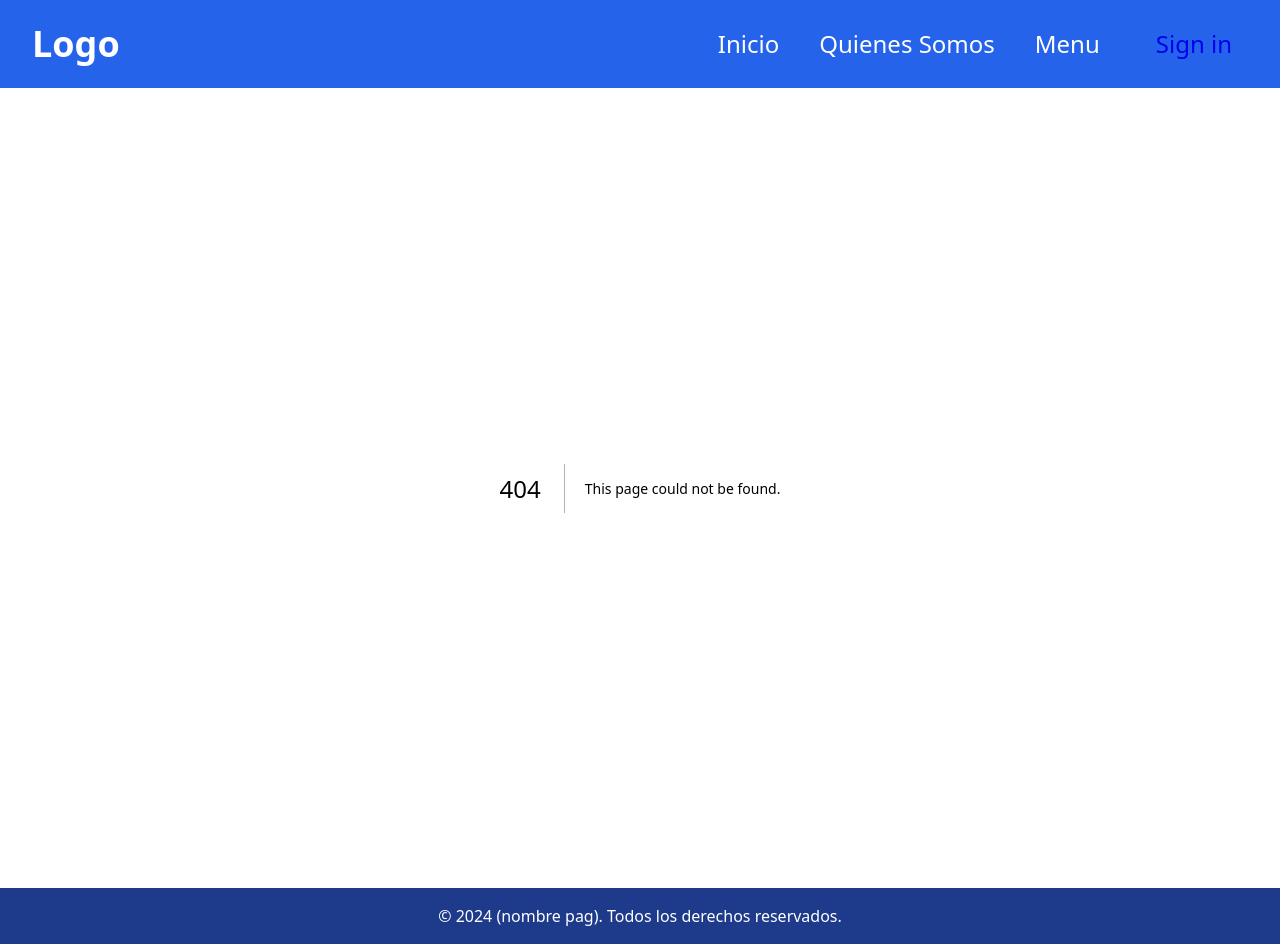
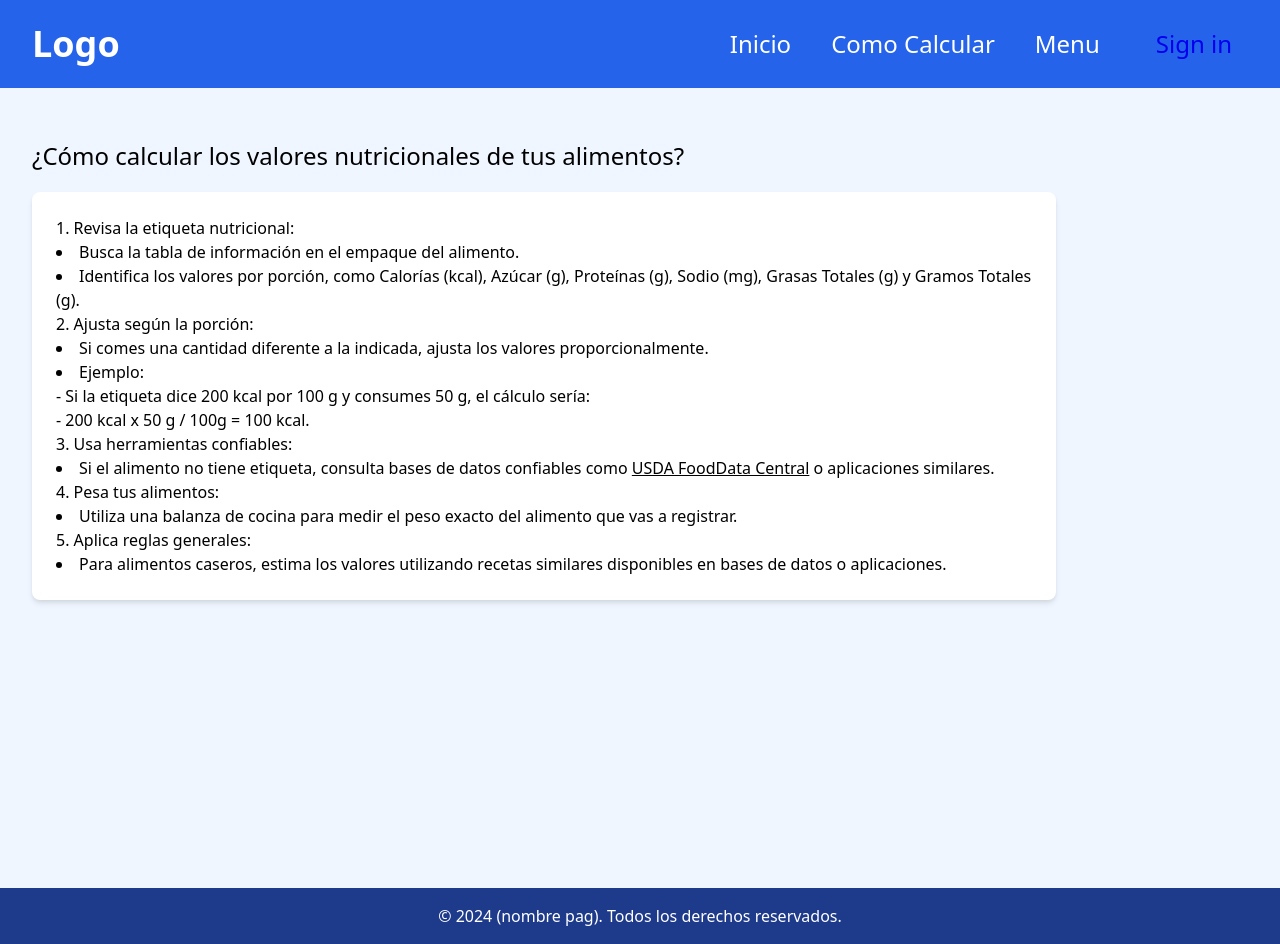
Before and after one commit to ancardoen/Dise-o-Software-Grupo15, a Next.js app in the folder my-app/: page /como-calcular in a window 1280 px wide. Before the commit this address had no page. Built offline with nearby package versions, Linux system fonts and the light colour scheme.

Commit message:
Avance pags Inicio, Como Calcular

```diff
--- a/my-app/package.json
+++ b/my-app/package.json
@@ -16,7 +16,10 @@
     "react-dom": "^18"
   },
   "devDependencies": {
+    "@types/node": "22.9.1",
+    "@types/react": "18.3.12",
     "postcss": "^8",
-    "tailwindcss": "^3.4.14"
+    "tailwindcss": "^3.4.14",
+    "typescript": "5.6.3"
   }
 }
--- /dev/null
+++ b/my-app/src/app/como-calcular/page.js
@@ -0,0 +1,37 @@
+export default function Home() {
+    return (
+        <div>
+            <main className="min-h-screen bg-blue-50 p-8">
+            <div className="text-2xl py-5">
+                <h1>¿Cómo calcular los valores nutricionales de tus alimentos?</h1>
+            </div>
+                <div className="w-full max-w-5xl p-6 bg-white shadow-md rounded-lg">
+                    <div>
+                        <h2>1. Revisa la etiqueta nutricional:</h2>
+                        <li>Busca la tabla de información en el empaque del alimento.</li>
+                        <li>Identifica los valores por porción, como Calorías (kcal), Azúcar (g), Proteínas (g), Sodio (mg), Grasas Totales (g) y Gramos Totales (g).</li>
+                    </div>
+                    <div>
+                        <h2>2. Ajusta según la porción:</h2>
+                        <li>Si comes una cantidad diferente a la indicada, ajusta los valores proporcionalmente.</li>
+                        <li>Ejemplo:</li>
+                        <p>- Si la etiqueta dice 200 kcal por 100 g y consumes 50 g, el cálculo sería:</p>
+                        <p>- 200 kcal x 50 g / 100g = 100 kcal.</p>
+                    </div>
+                    <div>
+                        <h2>3. Usa herramientas confiables:</h2>
+                        <li>Si el alimento no tiene etiqueta, consulta bases de datos confiables como <a className="underline" href="https://fdc.nal.usda.gov/">USDA FoodData Central</a> o aplicaciones similares.</li>
+                    </div>
+                    <div>
+                        <h2>4. Pesa tus alimentos:</h2>
+                        <li>Utiliza una balanza de cocina para medir el peso exacto del alimento que vas a registrar.</li>
+                    </div>
+                    <div>
+                        <h2>5. Aplica reglas generales:</h2>
+                        <li>Para alimentos caseros, estima los valores utilizando recetas similares disponibles en bases de datos o aplicaciones.</li>
+                    </div>
+                </div>
+            </main>
+        </div>
+    );
+}
--- a/my-app/src/app/ingresar/page.js
+++ b/my-app/src/app/ingresar/page.js
@@ -69,6 +69,7 @@ export default function Home() {
                             </button>
                         </div>
                     </form>
+                    <a href="/como-calcular">¿Cómo calcular los valores nutricionales?</a>
                 </div>
             </main>
         </div>
--- a/my-app/src/app/layout.js
+++ b/my-app/src/app/layout.js
@@ -14,7 +14,7 @@ export default function RootLayout({ children }) {
         <nav class="py-3">
           <ul class="text-2xl flex space-x-10 mr-8">
             <li class="hover:text-blue-900"><a href="/">Inicio</a></li>
-            <li class="hover:text-blue-900"><a href="/quienes-somos">Quienes Somos</a></li>
+            <li class="hover:text-blue-900"><a href="/como-calcular">Como Calcular</a></li>
             <li class="hover:text-blue-900"><a href="/menu">Menu</a></li>
             <li class="space-x-2">
                 <a href="/login" class="px-4 py-2 bg-blue-800 rounded-2xl hover:bg-white hover:text-blue-500 transition duration-300">Sign in</a>
```
Also changed, not shown: my-app/src/app/page.js (+4 -4 lines), my-app/src/app/quienes-somos/page.js (deleted, +0 -11 lines), 1 other file (tests, documents, lock files or other folders).
